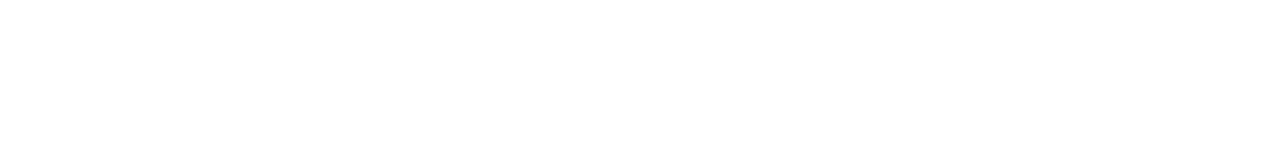
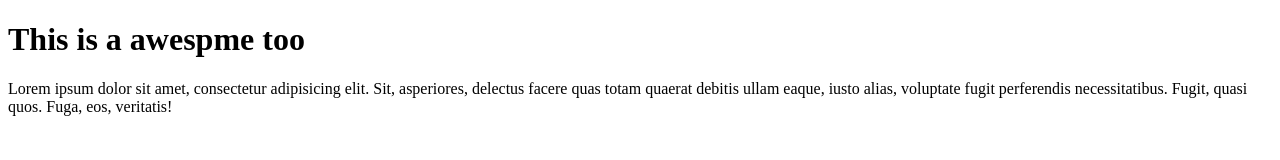
Before and after one commit to charan51/dd, a plain HTML site: page index.html in a window 1280 px wide. Drawn offline with Linux system fonts and the light colour scheme.

Commit message:
this a added

```diff
--- a/index.html
+++ b/index.html
@@ -7,6 +7,7 @@
   <title>Document</title>
 </head>
 <body>
-
+  <h1>This is a awespme too</h1>
+  <p>Lorem ipsum dolor sit amet, consectetur adipisicing elit. Sit, asperiores, delectus facere quas totam quaerat debitis ullam eaque, iusto alias, voluptate fugit perferendis necessitatibus. Fugit, quasi quos. Fuga, eos, veritatis!</p>
 </body>
 </html>
```
